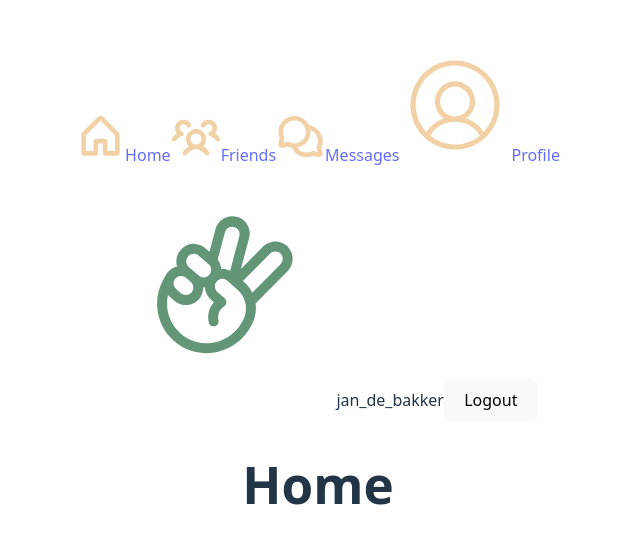
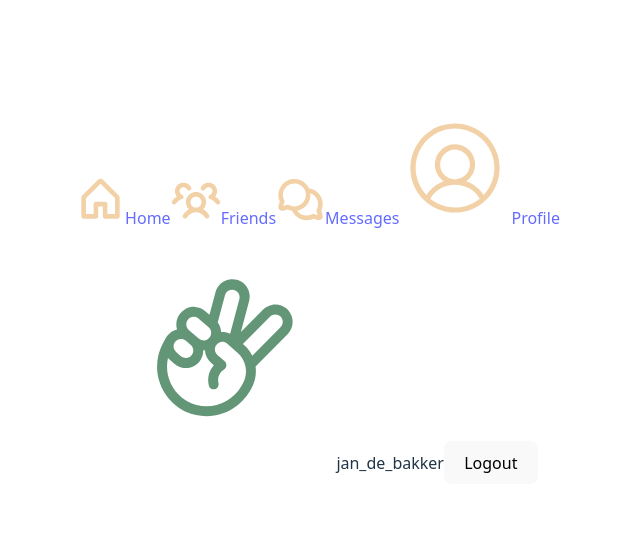
Before and after one commit to giuzep89/helpinghand-frontend, a React (Vite) app: page / in a window 1280 px wide. Shown: the part 102-646 px from the top of the page, without its empty margins (322-962 px from the left). Built offline with nearby package versions, Linux system fonts and the light colour scheme.

Commit message:
Basic structure for the homepage added

```diff
--- a/src/pages/home/Home.jsx
+++ b/src/pages/home/Home.jsx
@@ -2,9 +2,16 @@ import './Home.css';
 
 function Home() {
   return (
-    <div className="home">
-      <h1>Home</h1>
-    </div>
+    <main className="home outer-container">
+      <div className="home inner-container">
+        <section className="home-create-post">
+          {/* TODO create new post form */}
+        </section>
+        <section className="home-feed">
+          {/* TODO add the post cards list */}
+        </section>
+      </div>
+    </main>
   );
 }
 
```
